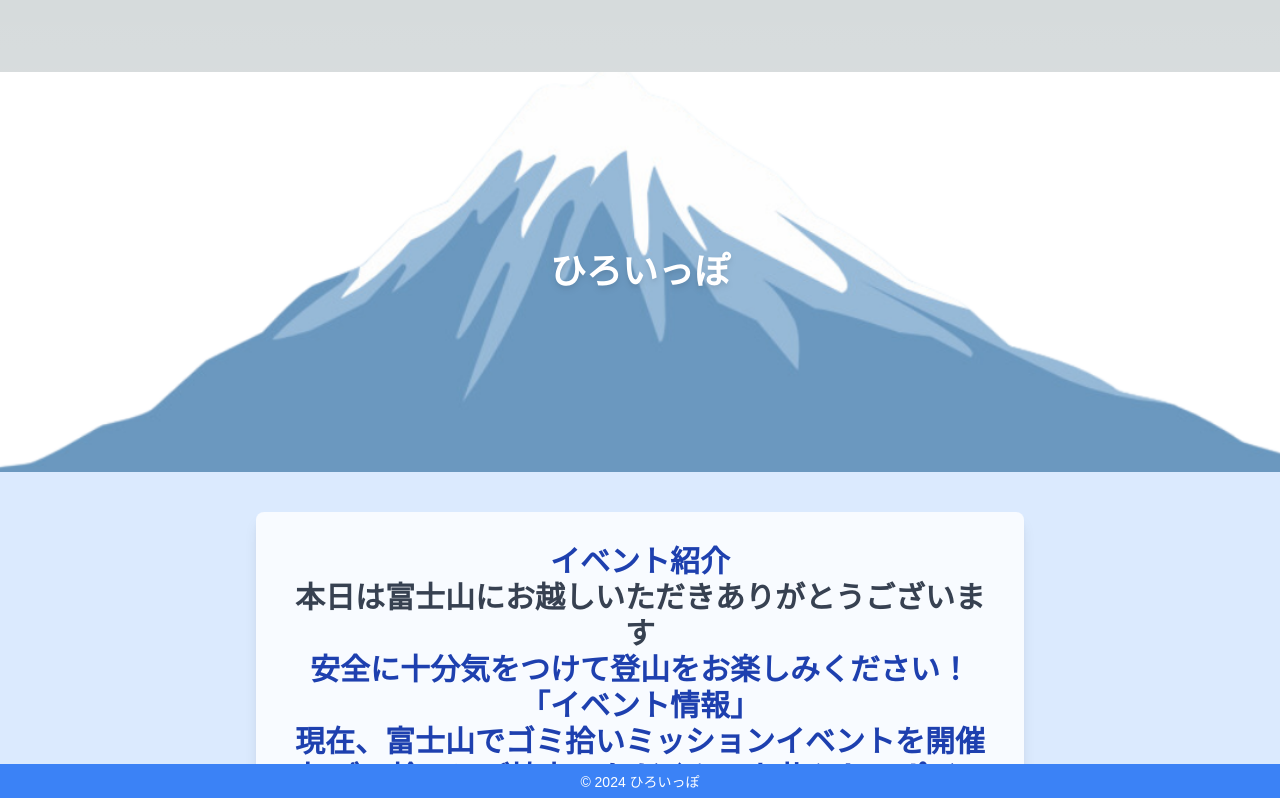
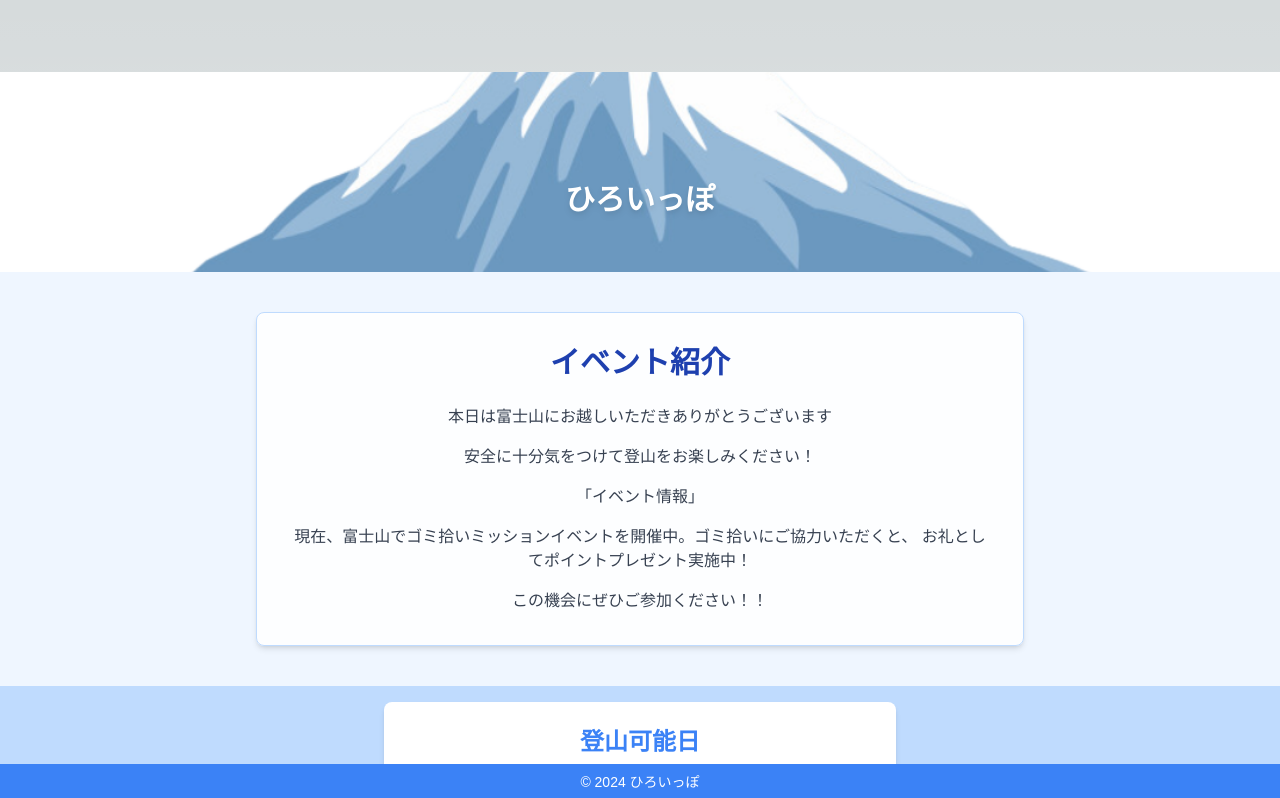
Before and after one commit to ms-engineer-bc24-10/Section_9_team_B, a Next.js app in the folder frontend/: page /home in a window 1280 px wide. Shown: the top 798 px of the page. Built offline with nearby package versions, Linux system fonts and the light colour scheme; no server answers.

Commit message:
ホームページのデザインを実装中です。これかたまた追記していきます

```diff
--- a/frontend/src/app/home/page.tsx
+++ b/frontend/src/app/home/page.tsx
@@ -32,30 +32,34 @@ export default function HomePage() {
   return (
     <div className="min-h-screen flex flex-col bg-blue-200">
       {/* 富士山セクション */}
-      <div className="relative h-[400px] bg-[url('/img/fuji_background.jpg')] bg-cover bg-center">
+      <div className="relative h-[200px] bg-[url('/img/fuji_background.jpg')] bg-cover bg-center">
         <div className="absolute inset-0 flex items-center justify-center">
-          <h1 className="text-white text-4xl font-bold drop-shadow-md">
+          <h1 className=" text-white text-3xl font-bold drop-shadow-md mt-14">
             ひろいっぽ
           </h1>
         </div>
       </div>
 
       {/* イベント紹介 */}
-      <section className="relative py-10 bg-blue-100">
-        <div className="max-w-3xl mx-auto bg-white bg-opacity-80 rounded-lg p-8 shadow-lg">
-          <h2 className="text-center text-3xl font-bold text-blue-800 mb-4">
+      <section className="relative py-10 bg-blue-50">
+        <div className="max-w-3xl mx-auto bg-white bg-opacity-90 rounded-lg p-8 shadow-md border border-blue-200">
+          <h2 className="text-center text-3xl font-bold text-blue-800 mb-6">
             イベント紹介
-            <p className="text-center text-gray-700">
-              本日は富士山にお越しいただきありがとうございます
-            </p>
-            <p>安全に十分気をつけて登山をお楽しみください！</p>
-            <p>「イベント情報」 </p>
-            <p>
-              現在、富士山でゴミ拾いミッションイベントを開催中
-              ゴミ拾いにご協力いただくと、お礼としてポイントプレゼント実施中！
-            </p>
-            <p> この機会にぜひご参加ください！！</p>
           </h2>
+          <p className="text-center text-gray-700 mb-4">
+            本日は富士山にお越しいただきありがとうございます
+          </p>
+          <p className="text-center text-gray-700 mb-4">
+            安全に十分気をつけて登山をお楽しみください！
+          </p>
+          <p className="text-center text-gray-700 mb-4">「イベント情報」</p>
+          <p className="text-center text-gray-700 mb-4">
+            現在、富士山でゴミ拾いミッションイベントを開催中。ゴミ拾いにご協力いただくと、
+            お礼としてポイントプレゼント実施中！
+          </p>
+          <p className="text-center text-gray-700">
+            この機会にぜひご参加ください！！
+          </p>
         </div>
       </section>
 
```
